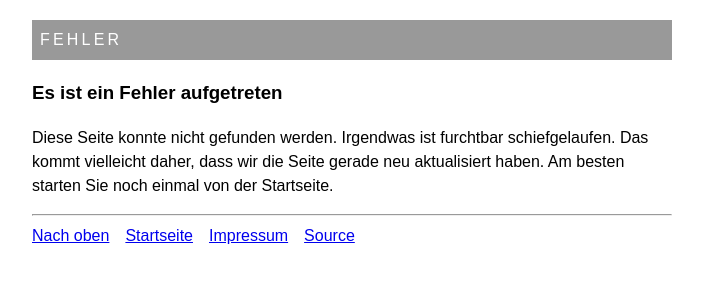
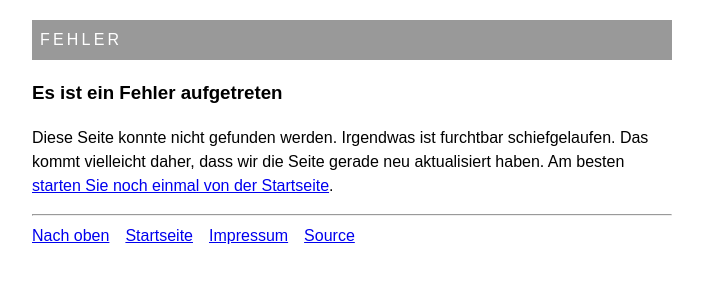
Before and after one commit to oliverschwarz/kegeln-wermelskirchen, a plain HTML site: page fehler.html in a window 1280 px wide. Shown: the part 92-374 px from the top of the page, without its empty margins (288-991 px from the left). Drawn offline with Linux system fonts and the light colour scheme.

Commit message:
Error correction, element brackets were set incorrect.

```diff
--- a/fehler.html
+++ b/fehler.html
@@ -22,7 +22,7 @@
       <h2>Fehler</h2>
       <article>
         <h3>Es ist ein Fehler aufgetreten</h3>
-        <p>Diese Seite konnte nicht gefunden werden. Irgendwas ist furchtbar schiefgelaufen. Das kommt vielleicht daher, dass wir die Seite gerade neu aktualisiert haben. Am besten <a href="index.html"></a>starten Sie noch einmal von der Startseite</a>.</p>
+        <p>Diese Seite konnte nicht gefunden werden. Irgendwas ist furchtbar schiefgelaufen. Das kommt vielleicht daher, dass wir die Seite gerade neu aktualisiert haben. Am besten <a href="index.html">starten Sie noch einmal von der Startseite</a>.</p>
       </article>
     </section>
 
```
